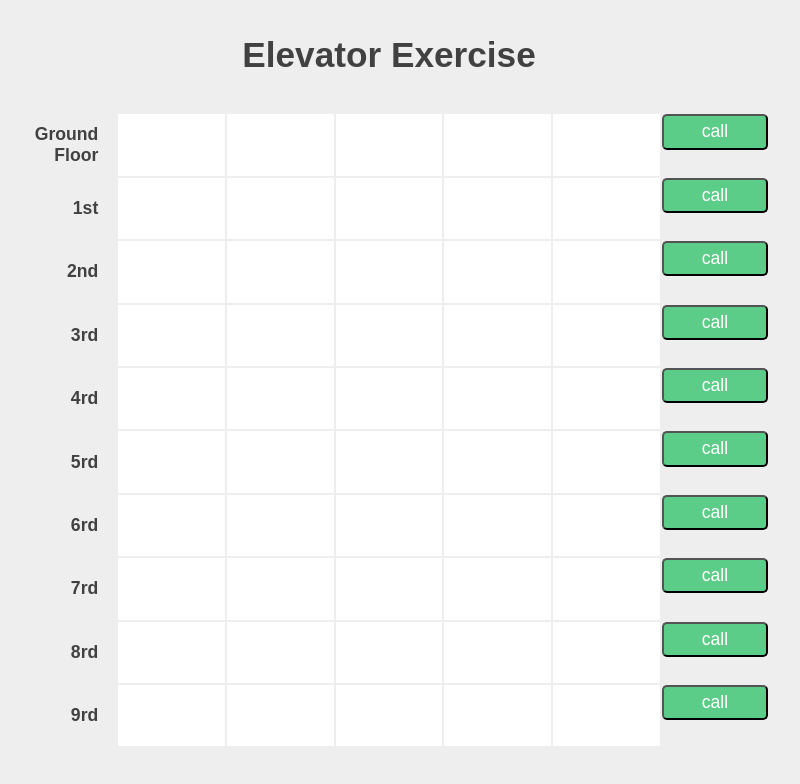
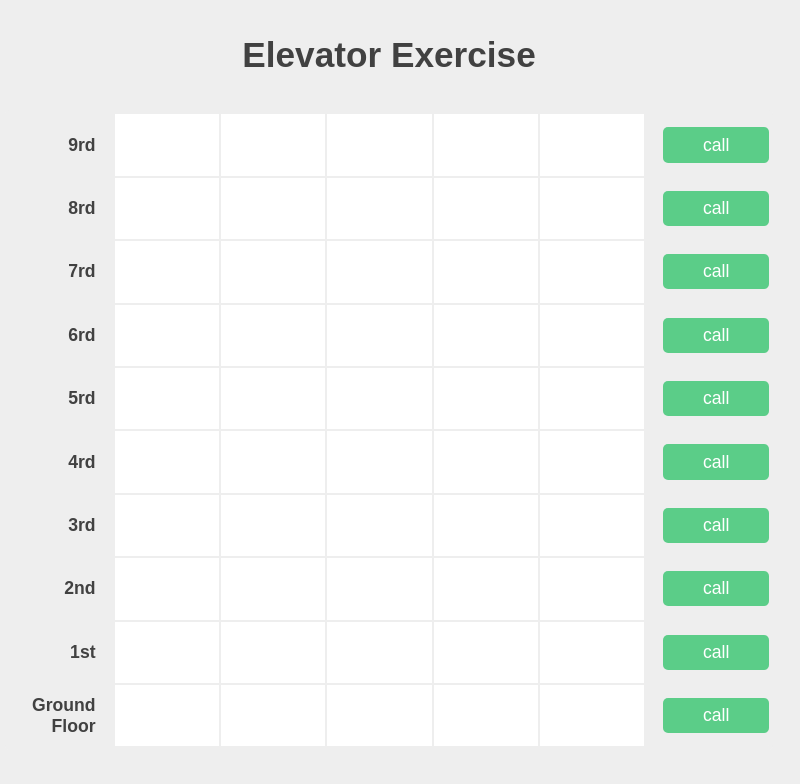
Before and after one commit to Nitsan448/Arbox-Elevators-Assignment, a React (Create React App) app: page /elevators in a window 1280 px wide. Shown: the top 784 px of the page, without its empty margins (251-1051 px from the left). Built offline with nearby package versions, Linux system fonts and the light colour scheme.

Commit message:
Fixed grid columns having the wrong value

```diff
--- a/src/components/UI/Button.js
+++ b/src/components/UI/ElevatorButton.js
@@ -1,7 +1,7 @@
 import React from "react";
-import classes from "./Button.module.css";
+import classes from "./ElevatorButton.module.css";
 
-function Button(props) {
+function ElevatorButton(props) {
 	let buttonClasses;
 
 	switch (props.text) {
@@ -22,4 +22,4 @@ function Button(props) {
 	);
 }
 
-export default Button;
+export default ElevatorButton;
--- a/src/components/UI/Button.module.css
+++ b/src/components/UI/ElevatorButton.module.css
@@ -2,6 +2,8 @@
 	width: 6em;
 	height: 2em;
 	border-radius: var(--BORDER-RADIUS);
+	margin: auto 0 auto 1em;
+	border: none;
 	/* box-shadow: ; */
 }
 
--- a/src/pages/Elevators.js
+++ b/src/pages/Elevators.js
@@ -1,21 +1,21 @@
 import React from "react";
 import classes from "./Elevators.module.css";
 import { useSelector } from "react-redux";
-import Button from "../components/UI/Button";
+import ElevatorButton from "../components/UI/ElevatorButton";
 
 function Elevators(props) {
 	const settings = useSelector((state) => state.settings);
-	const gridTemplateRows = `repeat(${settings.floors}, 1fr)`;
-	const gridTemplateColumns = `repeat(${settings.elevators + 2}, 1fr)`;
+	const gridTemplateRows = `repeat(${+settings.floors}, 1fr)`;
+	const gridTemplateColumns = `repeat(${+settings.elevators + 2}, 1fr)`;
 
 	function getGridRow(rowIndex) {
 		return (
 			<React.Fragment key={rowIndex}>
-				<p className={classes.rowNumber}>{getFloorText(rowIndex)}</p>
+				<p className={classes.rowNumber}>{getFloorText(settings.floors - rowIndex - 1)}</p>
 				{Array.from({ length: settings.elevators }).map((_, columnIndex) => (
 					<div key={columnIndex} className={classes.cell}></div>
 				))}
-				<Button text="call" />
+				<ElevatorButton text="call" />
 			</React.Fragment>
 		);
 	}
```
